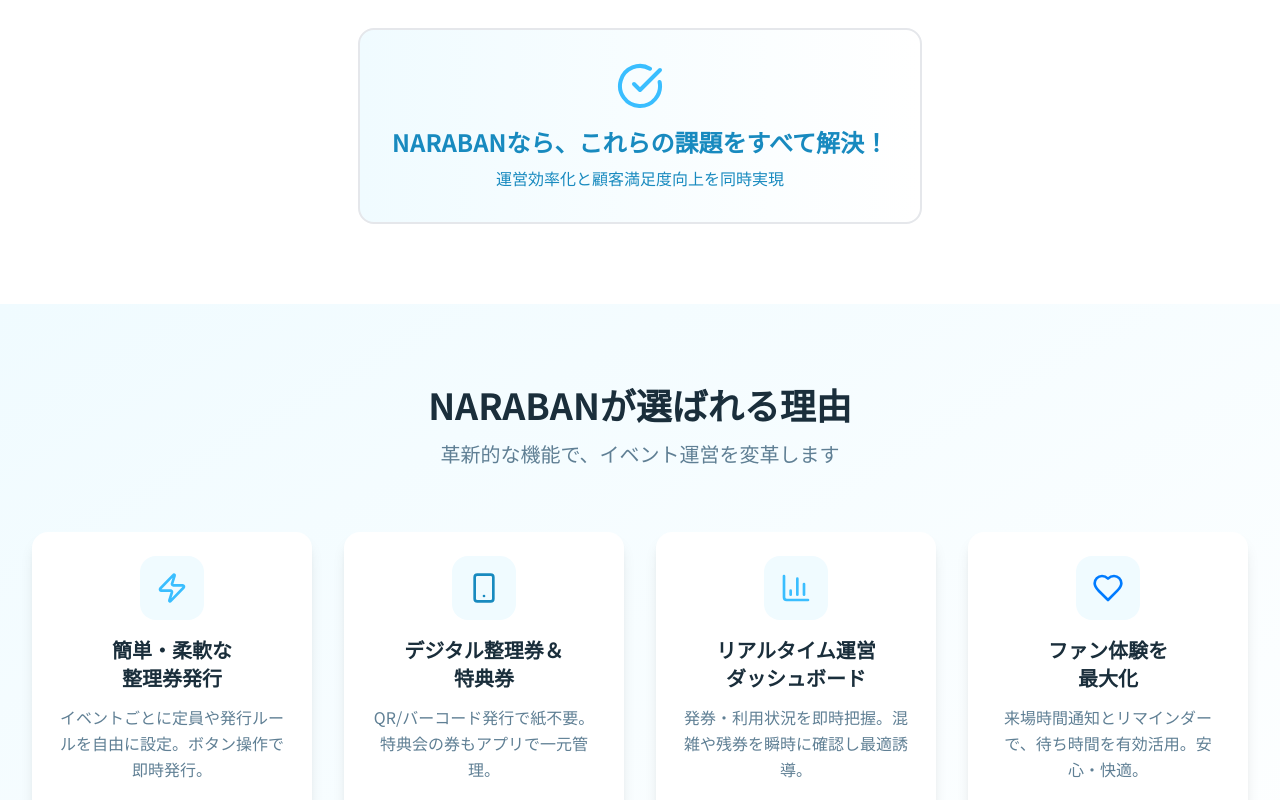
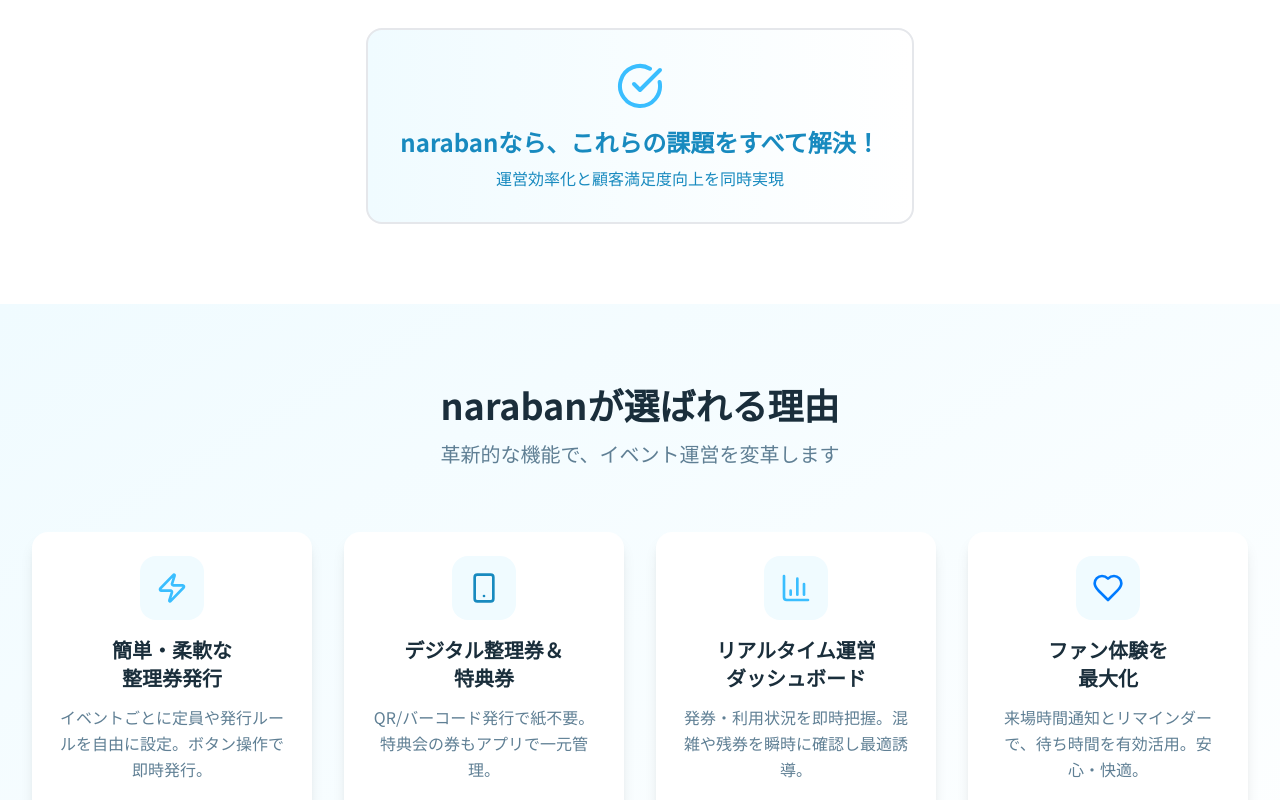
Before and after one commit to e3sys-develop/lp, a Next.js app: page /naraban in a window 1280 px wide. Shown: the part 1100-1900 px from the top of the page. Built offline with nearby package versions, Linux system fonts and the light colour scheme.

Commit message:
narabanページ内のテキストを小文字に統一し、ブランド名の表記を一貫性のあるものに修正しました。

```diff
--- a/app/naraban/page.tsx
+++ b/app/naraban/page.tsx
@@ -201,7 +201,7 @@
                         <div className="inline-block bg-gradient-to-r from-bg-muted to-primary/10 border-2 border-primary/20 rounded-2xl p-8 max-w-2xl">
                             <CheckCircle className="w-12 h-12 text-primary mx-auto mb-4" />
                             <p className="text-2xl font-bold text-primary-dark mb-2">
-                                NARABANなら、これらの課題をすべて解決！
+                                narabanなら、これらの課題をすべて解決！
                             </p>
                             <p className="text-primary-dark">
                                 運営効率化と顧客満足度向上を同時実現
@@ -216,7 +216,7 @@
                 <div className="max-w-7xl mx-auto px-4 sm:px-6 lg:px-8">
                     <div className="text-center mb-16">
                         <h2 className="text-4xl font-bold text-text-dark mb-4">
-                            NARABANが選ばれる理由
+                            narabanが選ばれる理由
                         </h2>
                         <p className="text-xl text-text-light">革新的な機能で、イベント運営を変革します</p>
                     </div>
@@ -496,7 +496,7 @@
                 <div className="max-w-4xl mx-auto px-4 sm:px-6 lg:px-8 text-center">
                     <div className="bg-white/10 backdrop-blur-sm rounded-3xl p-8 mb-8">
                         <blockquote className="text-2xl text-white font-medium leading-relaxed">
-                            「整理券も特典券も、もう紙に頼らない。NARABANでイベント運営を革新し、運営効率と顧客満足度を向上させましょう。」
+                            「整理券も特典券も、もう紙に頼らない。narabanでイベント運営を革新し、運営効率と顧客満足度を向上させましょう。」
                         </blockquote>
                     </div>
 
@@ -532,7 +532,7 @@
                 <div className="max-w-7xl mx-auto px-4 sm:px-6 lg:px-8">
                     <div className="grid md:grid-cols-3 gap-12">
                         <div>
-                            <div className="text-2xl font-bold text-white mb-4">NARABAN</div>
+                            <div className="text-2xl font-bold text-white mb-4">naraban</div>
                             <p className="text-text-light mb-6 leading-relaxed">
                                 "WHACK!WHACK!し続ける"人と環境をつくる
                             </p>
@@ -572,7 +572,7 @@
                             <div className="w-32 h-32 bg-primary-dark rounded-2xl flex items-center justify-center mx-auto mb-4">
                                 <img
                                     src="https://placehold.jp/112x112.png"
-                                    alt="NARABAN QR Code"
+                                    alt="naraban QR Code"
                                     className="w-28 h-28 rounded-xl object-cover"
                                 />
                             </div>
@@ -581,7 +581,7 @@
                     </div>
 
                     <div className="text-center mt-12 pt-8 border-t border-border-gray">
-                        <p className="text-text-light">&copy; 2025 NARABAN. All Rights Reserved.</p>
+                        <p className="text-text-light">&copy; 2025 naraban. All Rights Reserved.</p>
                     </div>
                 </div>
             </footer>
```
